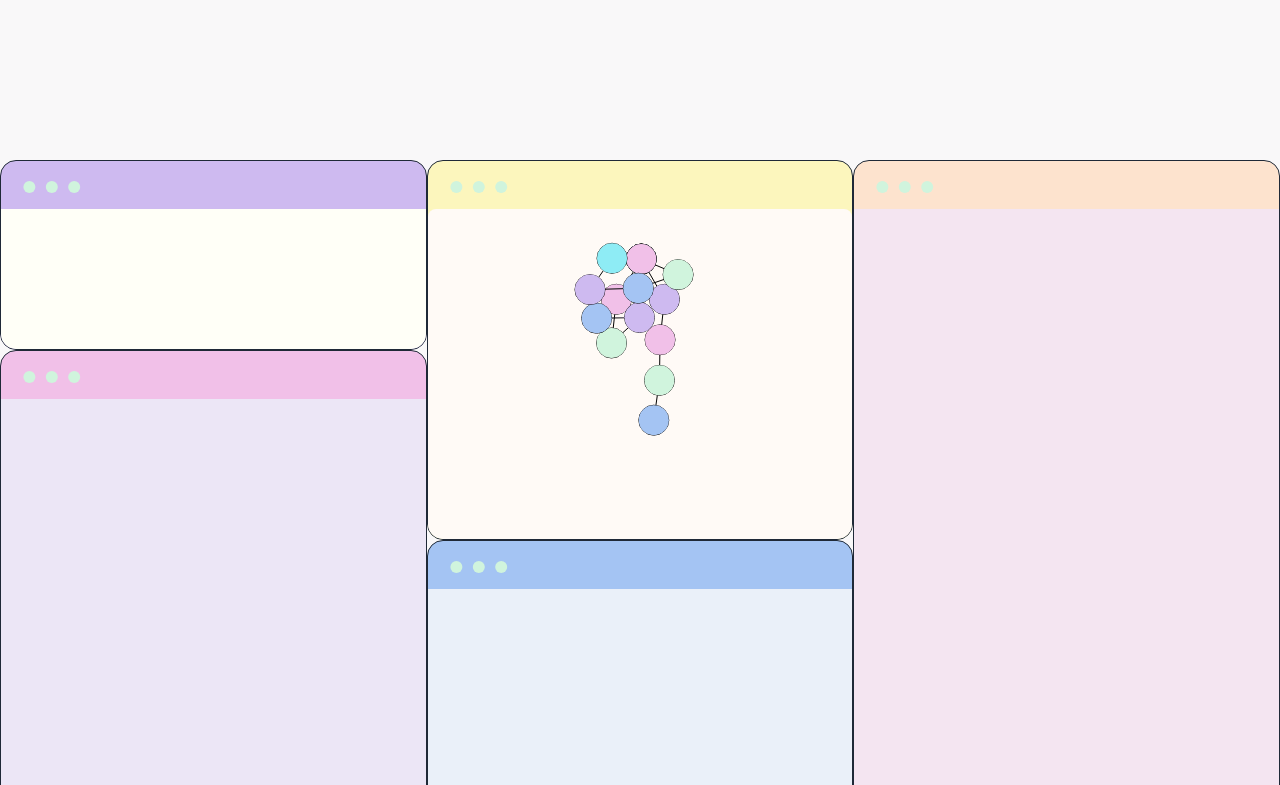
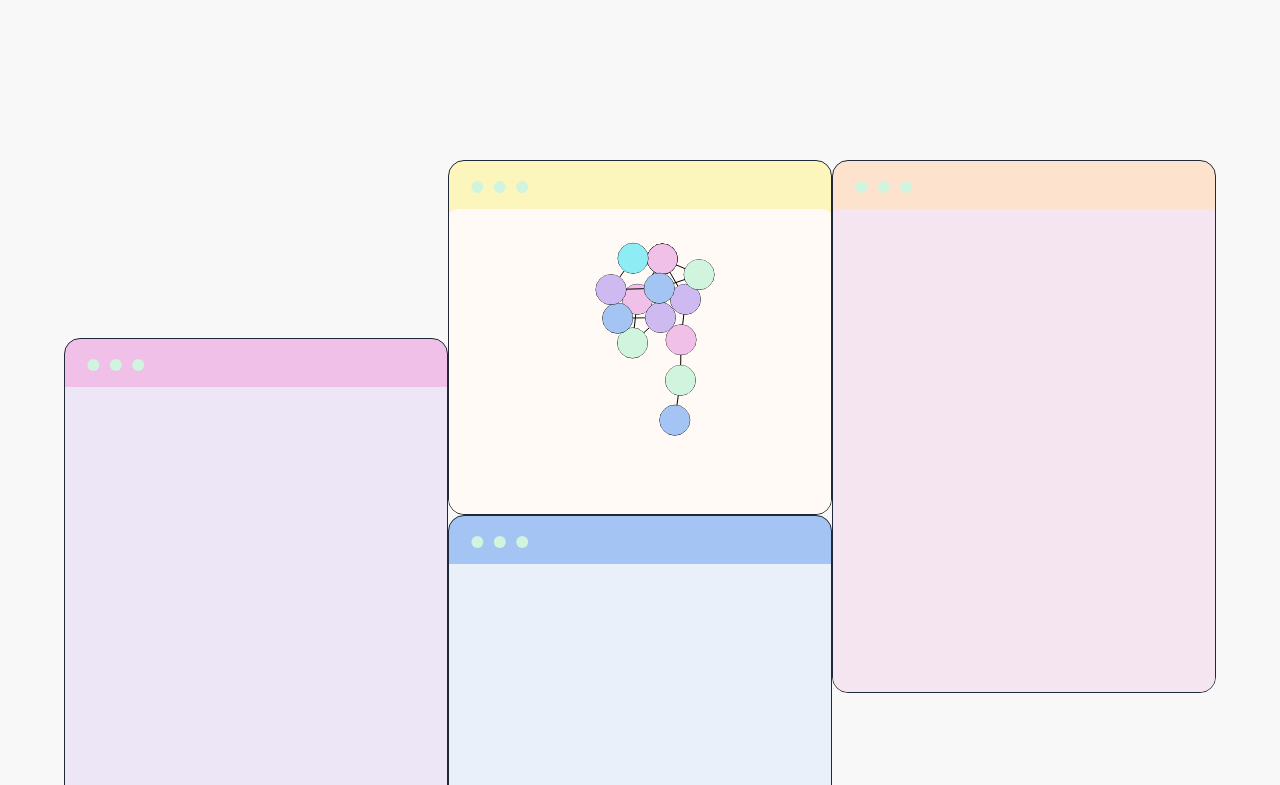
Before and after one commit to 93Belen/belencita-web, a Vue app: page / in a window 1280 px wide. Shown: the part 1835-2620 px from the top of the page. Built offline with nearby package versions, Linux system fonts and the light colour scheme; a web font is replaced by a local one.

Commit message:
ets try this

```diff
--- a/src/Sections/Fidgets.vue
+++ b/src/Sections/Fidgets.vue
@@ -40,31 +40,24 @@ window.addEventListener('resize', () => {
 
 <template>
 <div class="bg-white">
-    <div id="desktop-fidget-div" class="h-[70vh] max-w-[1900px] m-auto md:min-h-[750px] max-h-[1000px] overflow-hidden md:h-screen w-screen bg-white pt-10">
-       <div :role="mobile? 'tablist' : ''" :class="mobile ? 'tabs tabs-lifted grid-cols-5' : 'h-full md:grid grid-cols-3 grid-rows-4'">
-           <input v-if="mobile" type="radio" name="my_tabs_2" role="tab" class="tab bg-purple tab-active [--tab-bg:#CEBAF0] [--tab-border-color:transparent]" aria-label="" />
-            <div :role="mobile? 'tabpanel' : ''" :class="mobile? 'tab-content bg-purple p-6 h-[70vh]':'mockup-window bg-purple border'">
-                <div class="md:hidden m-auto w-[90%] bg-[#ECECE9] h-[47px] rounded-xl my-2 p-3 text-xs"><p>https://belenmadefidgets.com/play</p></div>
-                <div class="md:bg-[#FFFFF7] flex justify-center h-full px-4 py-16">
-
-                </div>
-            </div>
-            <input v-if="mobile" type="radio" name="my_tabs_2" role="tab" class="tab bg-yellow [--tab-bg:#FAF8CB] [--tab-border-color:transparent]" aria-label="" />
-            <div :role="mobile? 'tabpanel' : ''" :class="mobile? 'tab-content bg-yellow md:p-6 h-[70vh] w-full h-full':'mockup-window bg-yellow border row-span-2 w-full h-full'">
+    <div id="desktop-fidget-div" class="min-h-[400px] max-h-[70vh] md:max-w-[90vw] m-auto md:min-h-[750px] max-h-[1000px] overflow-hidden md:h-screen w-screen bg-white pt-10">
+       <div :role="mobile? 'tablist' : ''" :class="mobile ? 'tabs tabs-lifted grid-cols-5 h-full' : 'h-full md:grid grid-cols-3 grid-rows-4'">
+            <input v-if="mobile" type="radio" name="my_tabs_2" role="tab" class="tab tab-active bg-yellow [--tab-bg:#FAF8CB] [--tab-border-color:transparent]" aria-label="" />
+            <div :role="mobile? 'tabpanel' : ''" :class="mobile? 'tab-content bg-yellow md:p-6 w-full h-full':'mockup-window bg-yellow border row-span-2 w-full h-full'">
                 <div class="md:hidden m-auto w-[90%] bg-[#ECECE9] h-[47px] rounded-xl my-4 p-3 text-xs"><p>https://belenmadefidgets.com/play</p></div>
                 <div class="md:bg-[#FFFAF6] bg-[#FAF8CB] rounded-lg flex justify-center w-full h-full">
                     <BallChain/>
                 </div>
             </div>
             <input v-if="mobile" type="radio" name="my_tabs_2" role="tab" class="tab bg-orange [--tab-bg:#FDE3CE] [--tab-border-color:transparent]" aria-label="" />
-            <div :role="mobile? 'tabpanel' : ''" :class="mobile? 'tab-content bg-orange p-6 h-[70vh]':'mockup-window bg-orange border row-span-4'">
+            <div :role="mobile? 'tabpanel' : ''" :class="mobile? 'tab-content bg-orange p-6 h-[70vh]':'mockup-window bg-orange border row-span-3'">
                 <div class="md:hidden m-auto w-[90%] bg-[#ECECE9] h-[47px] rounded-xl my-2 p-3 text-xs"><p>https://belenmadefidgets.com/play</p></div>
                 <div class="md:bg-[#F4E5F1] flex justify-center h-full px-4 py-16">
 
                 </div>
             </div>
             <input v-if="mobile" type="radio" name="my_tabs_2" role="tab" class="tab bg-pink [--tab-bg:#F1C0E8] [--tab-border-color:transparent]" aria-label="" />
-            <div :role="mobile? 'tabpanel' : ''" :class="mobile? 'tab-content bg-pink p-6 h-[70vh]':'mockup-window bg-pink border row-span-3'">
+            <div :role="mobile? 'tabpanel' : ''" :class="mobile? 'tab-content bg-pink p-6 h-[70vh]':'mockup-window bg-pink border row-span-3 col-start-1 row-start-2'">
                 <div class="md:hidden m-auto w-[90%] bg-[#ECECE9] h-[47px] rounded-xl my-2 p-3 text-xs"><p>https://belenmadefidgets.com/play</p></div>
                 <div class="md:bg-[#ECE6F6] flex justify-center h-full px-4 py-16">
                     <MovingLines/>
@@ -78,7 +71,7 @@ window.addEventListener('resize', () => {
        </div>
     </div>
     <!-- Monster -->
-    <div id="monster2" class="relative md:bottom-[220px] z-[9999] left-[95vw] w-[50px] h-[50px] mt-[20px] md:w-[200px] md:h-[200px] opacity-0"><Monster2/></div>
+    <div id="monster2" class="relative md:bottom-[220px] z-[99] left-[95vw] w-[50px] h-[50px] mt-[10px] md:w-[200px] md:h-[200px] opacity-0"><Monster2/></div>
 </div>
 
 </template>
--- a/src/Sections/Maps.vue
+++ b/src/Sections/Maps.vue
@@ -169,7 +169,7 @@ const changeCountry = (string) => {
         </div>
     </div>
             <!-- Monster -->
-        <div id="monster" class="relative bottom-[60px] md:bottom-[200px] md:left-[-150px] z-[99999] md:w-[150px] w-[50px] opacity-0"><Monster/></div>
+        <div id="monster" class="relative bottom-[60px] md:bottom-[200px] md:left-[-150px] z-[99] md:w-[150px] w-[50px] opacity-0"><Monster/></div>
 </div>
 
 </template>
--- a/src/components/Fidgets/BallChain.vue
+++ b/src/components/Fidgets/BallChain.vue
@@ -58,7 +58,7 @@ onMounted(() => {
     divWidth = fidgetWindow.clientWidth
     divHeight = fidgetWindow.clientHeight
 
-    canvas.height = window.innerHeight
+    canvas.height = 310
     canvas.width = window.innerWidth
 
 
```
